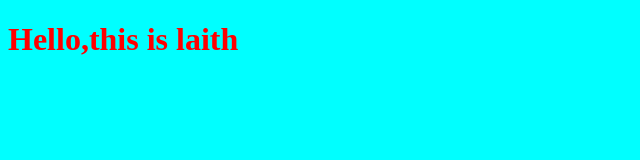
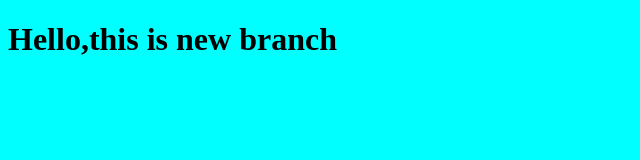
Before and after one commit to LaithAlkhalily/my-project, a plain HTML site: page index.html in a window 1280 px wide. Shown: the whole page, without its empty margins (0-640 px from the left). Drawn offline with Linux system fonts and the light colour scheme.

Commit message:
changing style for the tittle

```diff
--- a/index.html
+++ b/index.html
@@ -8,7 +8,7 @@
     <link rel="stylesheet" href="style.css">
 </head>
 <body>
-    <h1>Hello,this is laith</h1>
+    <h1>Hello,this is new branch</h1>
     <script src="app.js"></script>
 </body>
 </html>
--- a/style.css
+++ b/style.css
@@ -1,5 +1,5 @@
 h1{
-    color:red;
+    color:black(0, 0, 0);
 }
 body{
     background-color: aqua;
```
